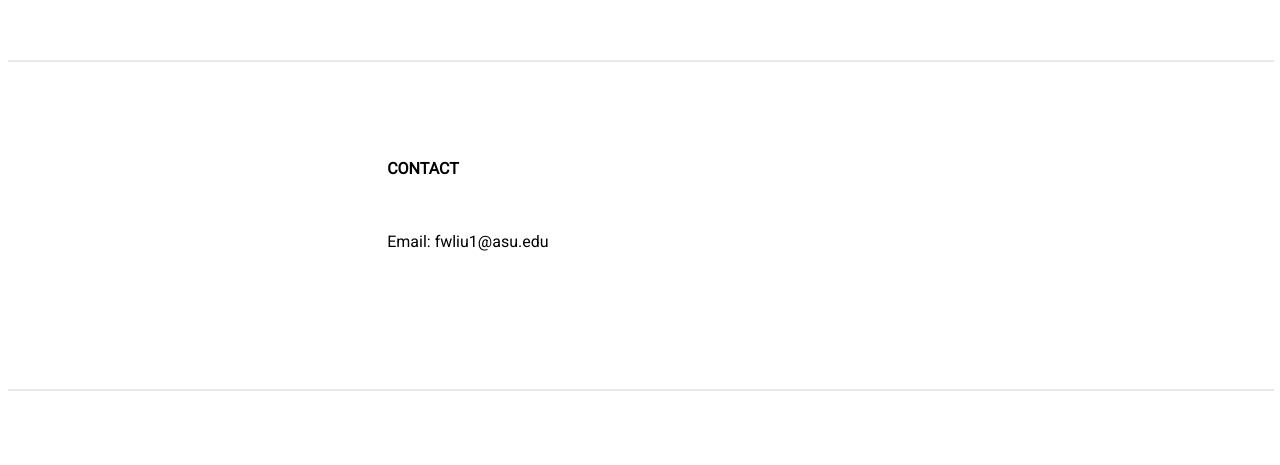
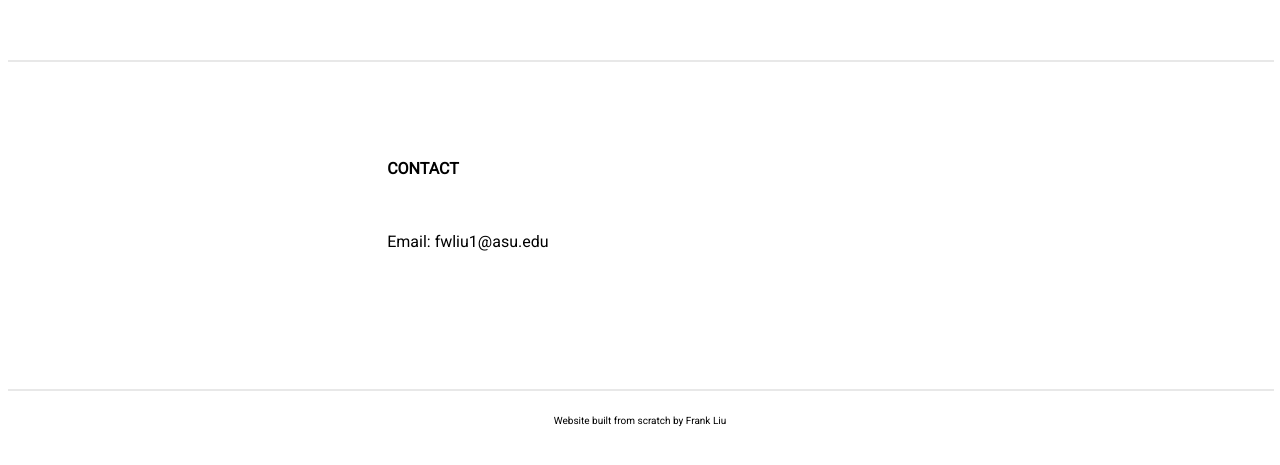
Before and after one commit to fwliu1/fwliu1.github.io, a plain HTML site: page index.html in a window 1280 px wide. Shown: the part 3365-3830 px from the top of the page. Before the commit the page ends 3756 px from the top, so only its background shows below. Drawn offline with Linux system fonts and the light colour scheme.

Commit message:
footer tag

```diff
--- a/index.css
+++ b/index.css
@@ -188,3 +188,8 @@ ul.b {
     top: 0;
     width: 100%;
 }
+
+.footertag{
+    font-size:10px;
+    text-align:center;
+}
--- a/index.html
+++ b/index.html
@@ -225,5 +225,7 @@
     <br />
     <br />
     <div style="clear:both;"><hr width="100%" color="#E8E8E8" /></div>
+    <div class="footertag">Website built from scratch by Frank Liu</div>
+    <br />
 </body>
 </html>
```
Lines whose indentation alone changed are shown as unchanged.
